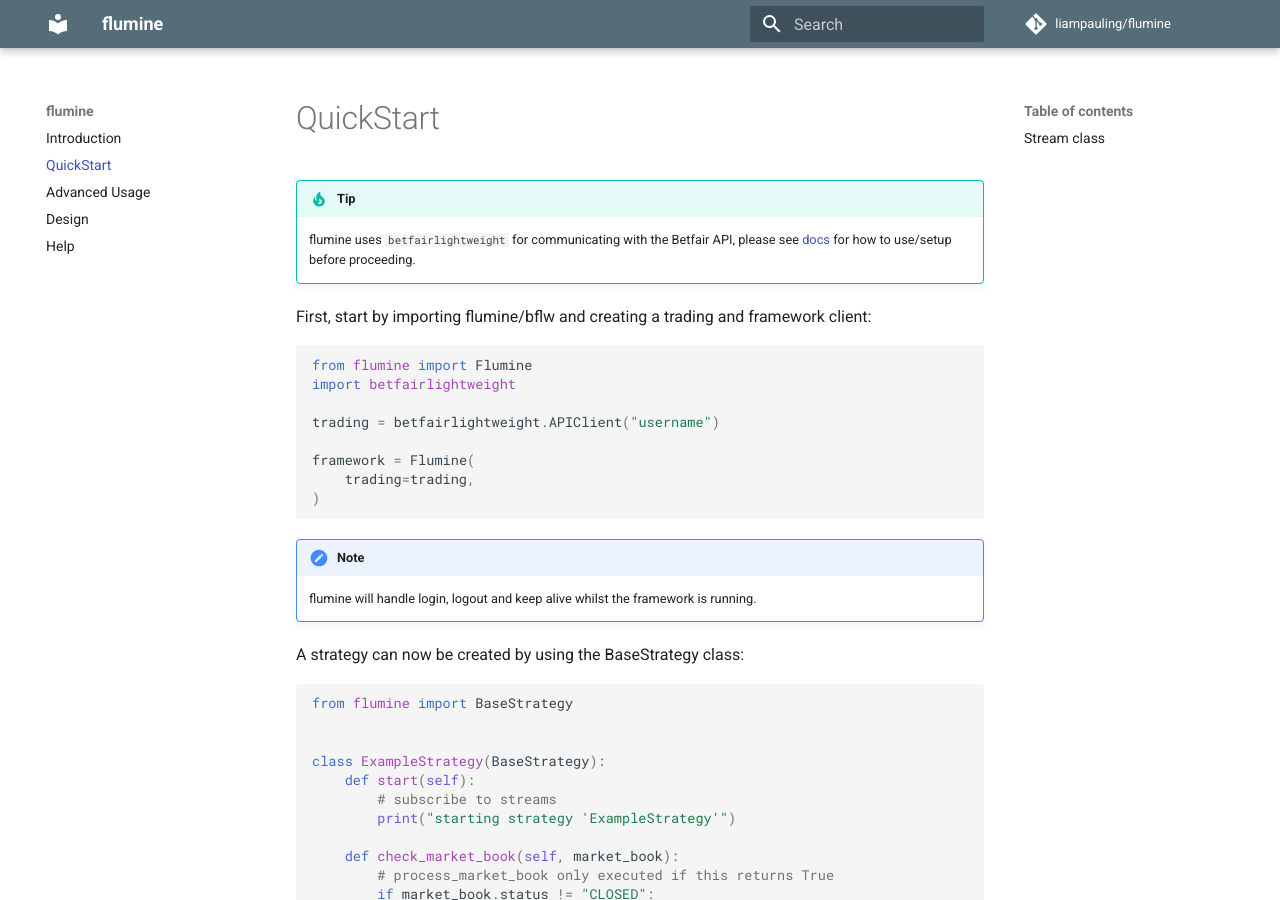
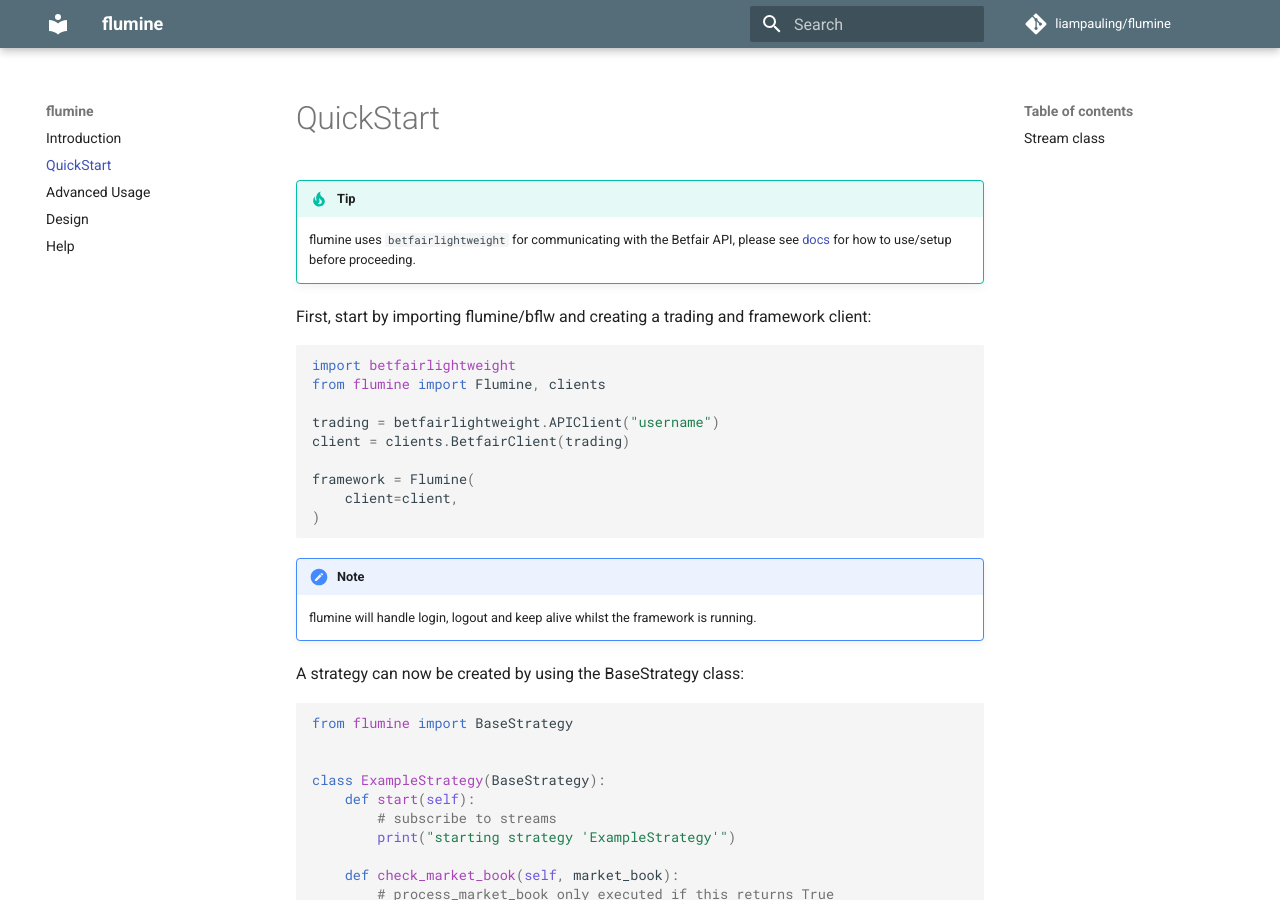
Before and after one commit to betcode-org/flumine, an MkDocs documentation site: the page built from docs/quickstart.md, in a window 1280 px wide and 900 px high. Built offline with MkDocs 1.6.1 and Material for MkDocs 9.7.7, drawn with Linux system fonts in a browser that asks for light colours; comment, search, counter and statistics services are not loaded.

Commit message:
docs and example update

````diff
--- a/docs/quickstart.md
+++ b/docs/quickstart.md
@@ -6,13 +6,14 @@
 First, start by importing flumine/bflw and creating a trading and framework client:
 
 ```python
-from flumine import Flumine
 import betfairlightweight
+from flumine import Flumine, clients
 
 trading = betfairlightweight.APIClient("username")
+client = clients.BetfairClient(trading)
 
 framework = Flumine(
-    trading=trading,
+    client=client,
 )
 ```
 
````
Also changed, not shown: README.md (+3 -2 lines), docs/advanced.md (+1 -1 lines), docs/index.md (+3 -2 lines), 1 other file.
